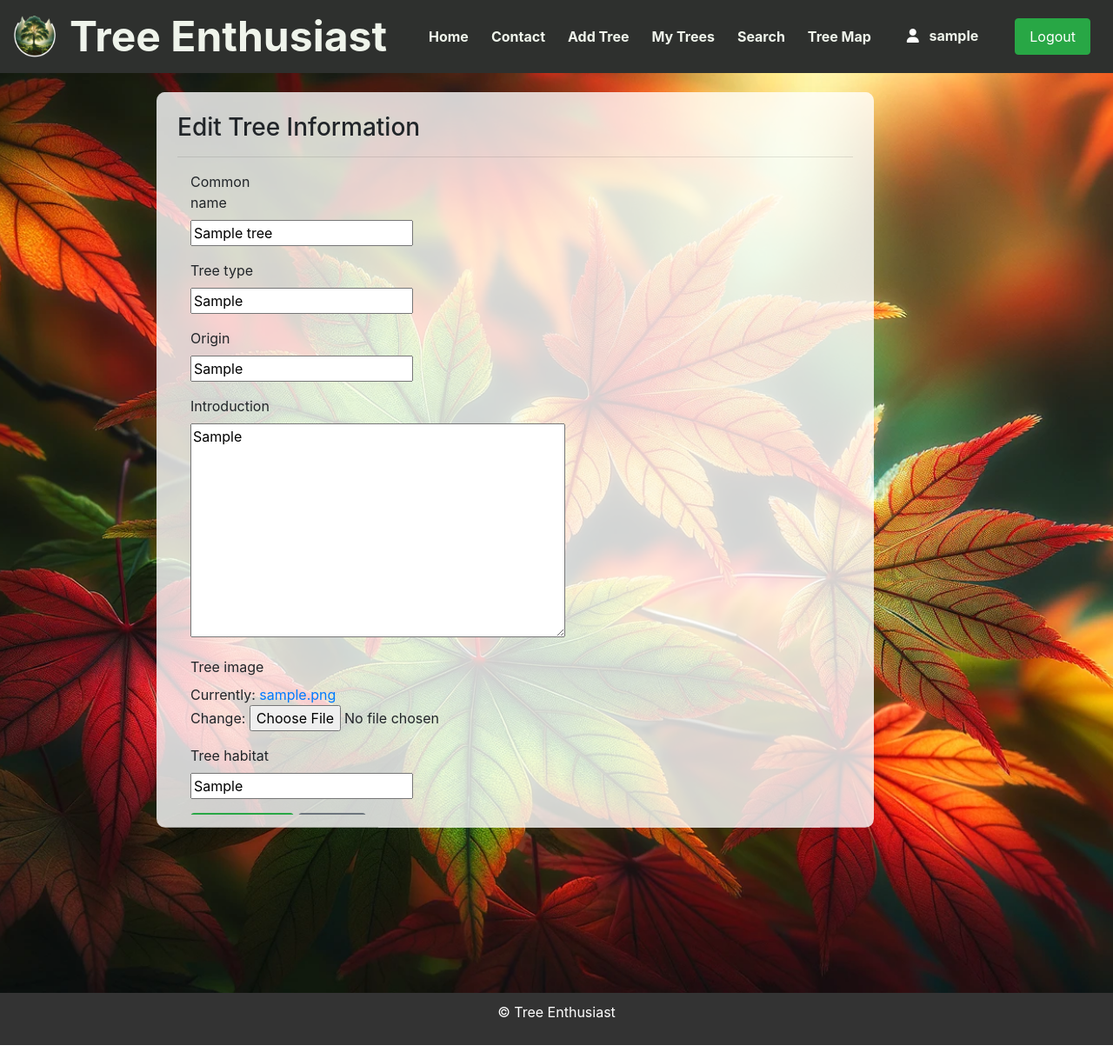
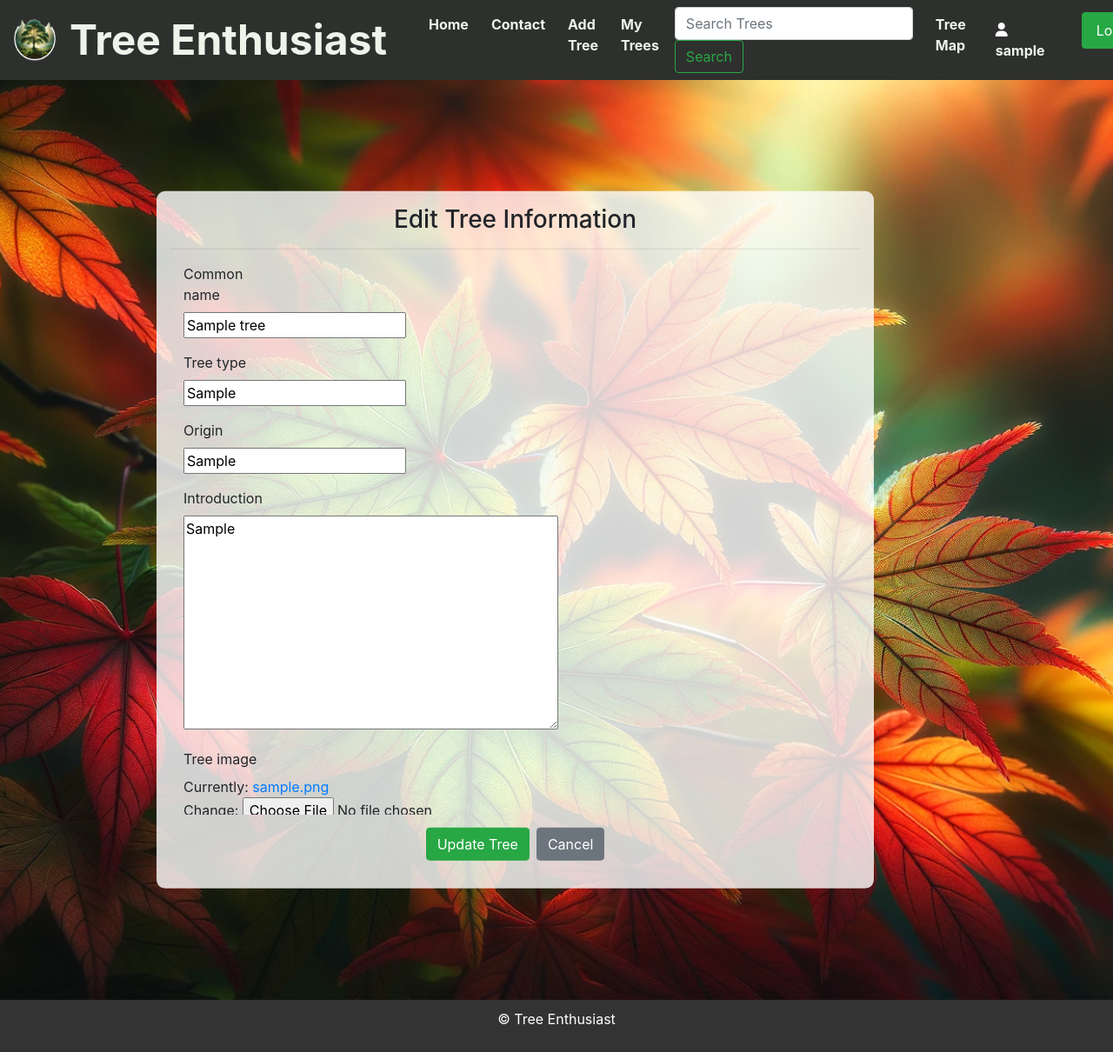
Before and after one commit to vica781/Tree-Enthusiast-vica781, a Django app: page /tree/edit/1/ in a window 1280 px wide. Shown: the whole page at 87% size. Run offline with Django 3.2, Linux system fonts and the light colour scheme; a user stored in the database is signed in; tables that the repository leaves empty hold one stand-in row (values such as "Sample post").

Commit message:
Feat(wip): add basic search functionality for trees

```diff
--- a/tree_identification/templates/base_generic.html
+++ b/tree_identification/templates/base_generic.html
@@ -76,19 +71,32 @@
               <a class="nav-link me-1" href="{% url 'my_trees' %}">My Trees</a>
             </li>
             <li class="nav-item">
-              <a class="nav-link me-1" href="#"
-                >Search</a
+              <form
+                class="form-inline my-2 my-lg-0"
+                action="{% url 'search_trees' %}"
+                method="get"
               >
+                <input
+                  class="form-control mr-sm-2"
+                  type="search"
+                  placeholder="Search Trees"
+                  aria-label="Search"
+                  name="q"
+                />
+                <button
+                  class="btn btn-outline-success my-2 my-sm-0"
+                  type="submit"
+                >
+                  Search
+                </button>
+              </form>
             </li>
             <li class="nav-item">
-              <a class="nav-link me-1" href="#"
-                >Tree Map</a
-              >
+              <a class="nav-link me-1" href="#">Tree Map</a>
             </li>
             {% endif %}
           </ul>
           <ul class="my-2 my-lg-0 d-flex flex-row">
-            <!-- Authentication Links -->
             {% if user.is_authenticated %}
             <li class="nav-item nav-item-user">
               <a
--- a/tree_identification/templates/edit_tree.html
+++ b/tree_identification/templates/edit_tree.html
@@ -1,5 +1,8 @@
 {% extends 'base_generic.html' %} {% load static %} {% block content %}
 
+<div class="container-fluid p-0">
+  <div class="row no-gutters">
+    <div class="col-12">
       <!-- Background Image -->
       <img
         src="{% static 'assets/images/background_images/maple.webp' %}"
@@ -11,39 +14,41 @@
       <!-- Overlay Container -->
       <div
         class="container position-absolute"
-  style="
-    top: 50%;
-    left: 50%;
-    transform: translate(-50%, -50%);
-    overflow: hidden;
-  "
+        style="top: 50%; left: 50%; transform: translate(-50%, -50%)"
       >
         <div class="row">
           <div class="col-lg-9 offset-lg-1 col-md-12">
             <div
-        class="p-4"
+              class="p-3"
               style="
                 background: rgba(255, 255, 255, 0.8);
                 border-radius: 10px;
+                overflow: hidden;
                 max-height: 80vh;
-          overflow-y: auto;
                 position: relative;
               "
             >
-        <h3>Edit Tree Information</h3>
+              <div>
+                <h3 class="d-flex justify-content-center align-items-center">
+                  Edit Tree Information
+                </h3>
                 <hr />
-        <!-- Scrollable Content Area -->
-        <div
-          class="scrollable-content"
-          style="max-height: 70vh; overflow-y: auto"
-        >
+              </div>
+
               <!-- MAIN FORM Edit Tree -->
               <form
                 method="post"
                 enctype="multipart/form-data"
                 class="form-horizontal"
               >
-            {% csrf_token %} {% for field in form %}
+                {% csrf_token %}
+
+                <!-- Scrollable Content Area -->
+                <div
+                  class="scrollable-content"
+                  style="max-height: 60vh; overflow-y: auto"
+                >
+                  {% for field in form %}
                   <div class="form-group">
                     <label
                       for="{{ field.id_for_label }}"
@@ -59,19 +64,25 @@
                     </div>
                   </div>
                   {% endfor %}
-            <div class="form-group">
-              <div class="col-sm-offset-2 col-sm-10">
-                <button type="submit" class="btn btn-success">
+                </div>
+                <!-- End of Scrollable Content Area -->
+
+                <!-- Buttons -->
+                <div
+                  class="form-group d-flex justify-content-center align-items-center"
+                  style="padding-top: 15px"
+                >
+                  <button type="submit" class="btn btn-success mr-2">
                     Update Tree
                   </button>
                   <a href="{% url 'my_trees' %}" class="btn btn-secondary"
                     >Cancel</a
                   >
                 </div>
-            </div>
               </form>
             </div>
-        <!-- End of Scrollable Content Area -->
+          </div>
+        </div>
       </div>
     </div>
   </div>
--- a/tree_identification/urls.py
+++ b/tree_identification/urls.py
@@ -11,6 +11,7 @@ from .views import logout_user
 from .views import contact
 from tree_identification import views as user_views
 from .views import add_tree, my_trees, tree_detail, edit_tree, delete_tree
+from .views import search_trees
 
 
 urlpatterns = [
@@ -47,9 +48,12 @@ urlpatterns = [
     path("tree/edit/<int:tree_id>/", views.edit_tree, name="edit_tree"),
     path("tree/delete/<int:tree_id>/", views.delete_tree, name="delete_tree"),
     path(
-        "identification_guide/", views.identification_guide, name="identification_guide"
+        "identification_guide/",
+        views.identification_guide,
+        name="identification_guide",
     ),
-]
+    path("search/", search_trees, name="search_trees"),
+]  # Close the square bracket here
 
 # adapted from tutorial video:
 # https://www.youtube.com/watch?v=FdVuKt_iuSI&list=PL-osiE80TeTtoQCKZ03TU5fNfx2UY6U4p&index=8
--- a/tree_identification/views.py
+++ b/tree_identification/views.py
@@ -267,3 +267,12 @@ def delete_tree(request, tree_id):
 
 def identification_guide(request):
     return render(request, "identification_guide.html", {})
+
+
+def search_trees(request):
+    query = request.GET.get("q")
+    if query:
+        trees = Tree.objects.filter(common_name__icontains=query)
+    else:
+        trees = Tree.objects.none()
+    return render(request, "search_results.html", {"trees": trees})
```
Also changed, not shown: other parts of tree_identification/templates/base_generic.html (+5 -107 lines), tree_identification/templates/search_results.html (added, +22 -0 lines), media/tree_images/elder-removebg-preview_fdfkLNZ.png (added). Lines whose indentation alone changed are shown as unchanged.
